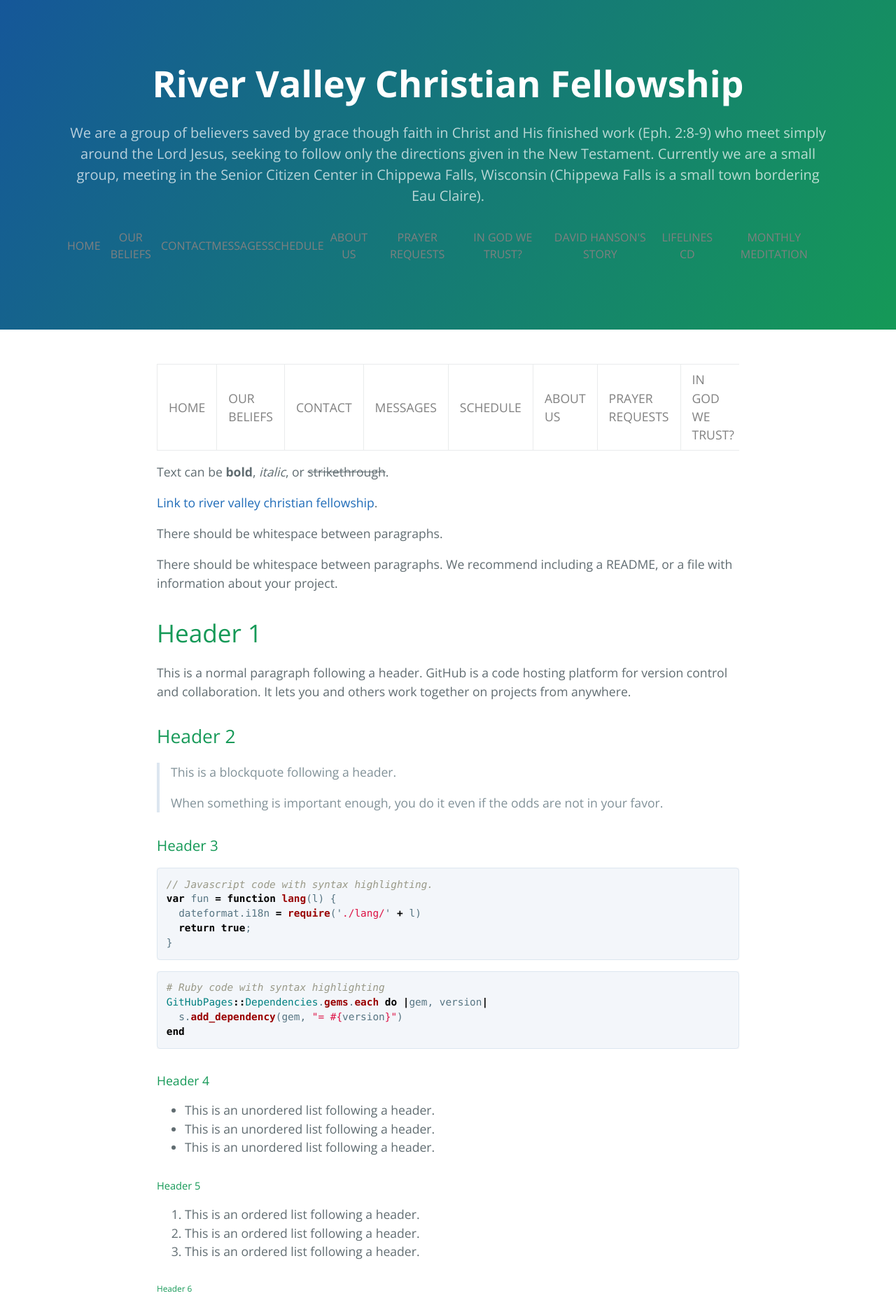
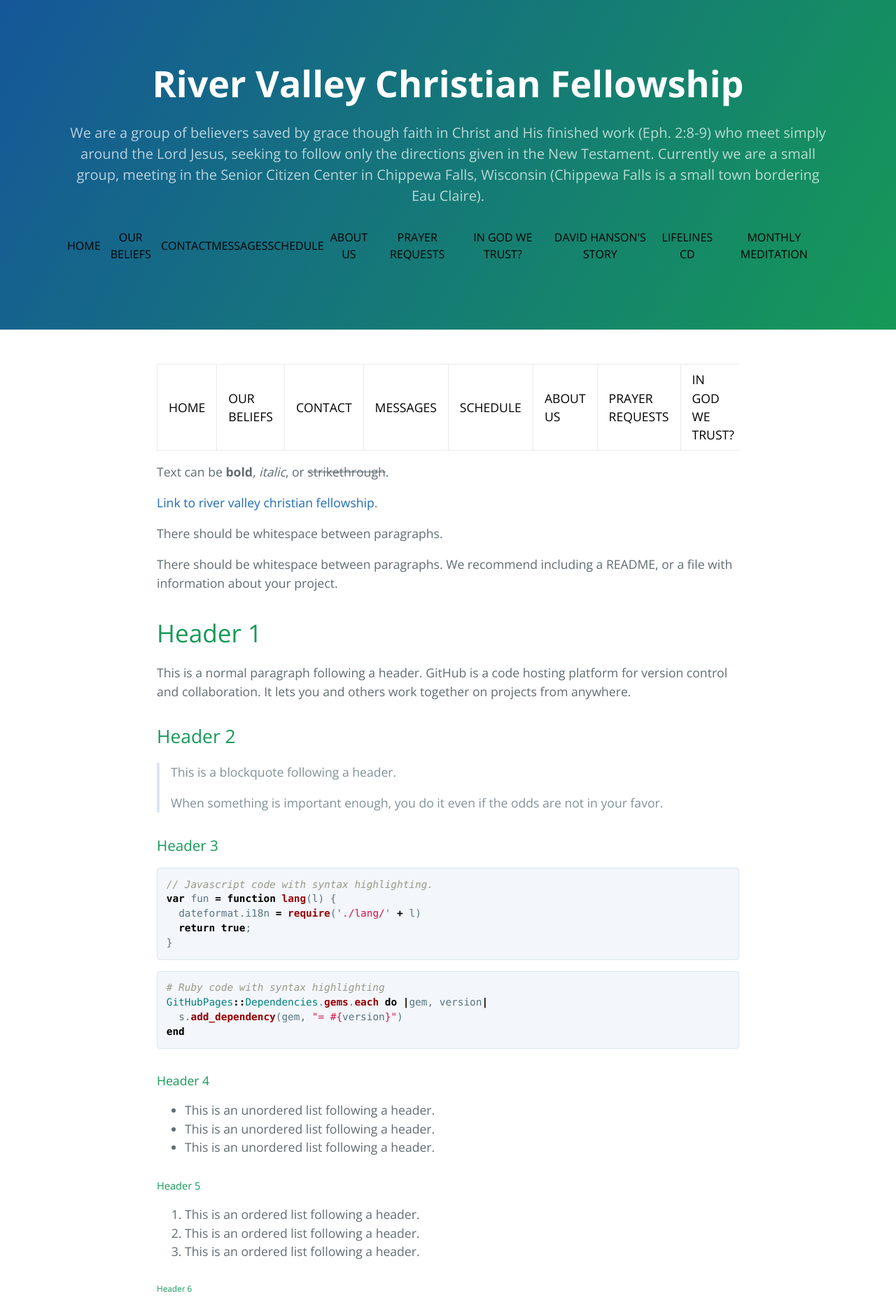
Before and after one commit to RiverValleyChristianFellowship/rvcf.github.io, a Jekyll site: the page built from index.md, in a window 1280 px wide. Shown: the top 1865 px of the page at 70% size. Built offline with Jekyll 4.4.1, drawn with Linux system fonts in a browser that asks for light colours.

Commit message:
gray to black

```diff
--- a/_includes/head.html
+++ b/_includes/head.html
@@ -13,17 +13,17 @@
 
 <div class="menu">
         <table class="menu"><tr>
-            <td class="menu"><a href="index" style="color:gray" class="menu">HOME</a></td>
-            <td class="menu"><a href="beliefs1" style="color:gray" class="menu">OUR BELIEFS</a></td>
-            <td class="menu"><a href="contact" style="color:gray" class="menu">CONTACT   </a></td>
-            <td class="menu"><a href="messages" style="color:gray" class="menu">MESSAGES   </a></td>
-            <td class="menu"><a href="schedule" style="color:gray" class="menu">SCHEDULE   </a></td>
-            <td class="menu"><a href="about" style="color:gray" class="menu">ABOUT US</a></td>
-            <td class="menu"><a href="prayerRequests" style="color:gray" class="menu">PRAYER REQUESTS</a></td>
-            <td class="menu"><a href="freedom" style="color:gray" class="menu">IN GOD WE TRUST?</a></td>
-            <td class="menu"><a href="updatesondavid" style="color:gray" class="menu">DAVID HANSON'S STORY</a></td>
-            <td class="menu"><a href="lifelines" style="color:gray" class="menu">LIFELINES CD</a></td>
-            <td class="menu"><a href="njh" style="color:gray" class="menu">MONTHLY MEDITATION</a></td>
+            <td class="menu"><a href="index" style="color:black" class="menu">HOME</a></td>
+            <td class="menu"><a href="beliefs1" style="color:black" class="menu">OUR BELIEFS</a></td>
+            <td class="menu"><a href="contact" style="color:black" class="menu">CONTACT   </a></td>
+            <td class="menu"><a href="messages" style="color:black" class="menu">MESSAGES   </a></td>
+            <td class="menu"><a href="schedule" style="color:black" class="menu">SCHEDULE   </a></td>
+            <td class="menu"><a href="about" style="color:black" class="menu">ABOUT US</a></td>
+            <td class="menu"><a href="prayerRequests" style="color:black" class="menu">PRAYER REQUESTS</a></td>
+            <td class="menu"><a href="freedom" style="color:black" class="menu">IN GOD WE TRUST?</a></td>
+            <td class="menu"><a href="updatesondavid" style="color:black" class="menu">DAVID HANSON'S STORY</a></td>
+            <td class="menu"><a href="lifelines" style="color:black" class="menu">LIFELINES CD</a></td>
+            <td class="menu"><a href="njh" style="color:black" class="menu">MONTHLY MEDITATION</a></td>
          </tr></table>
       </div>
 
```
